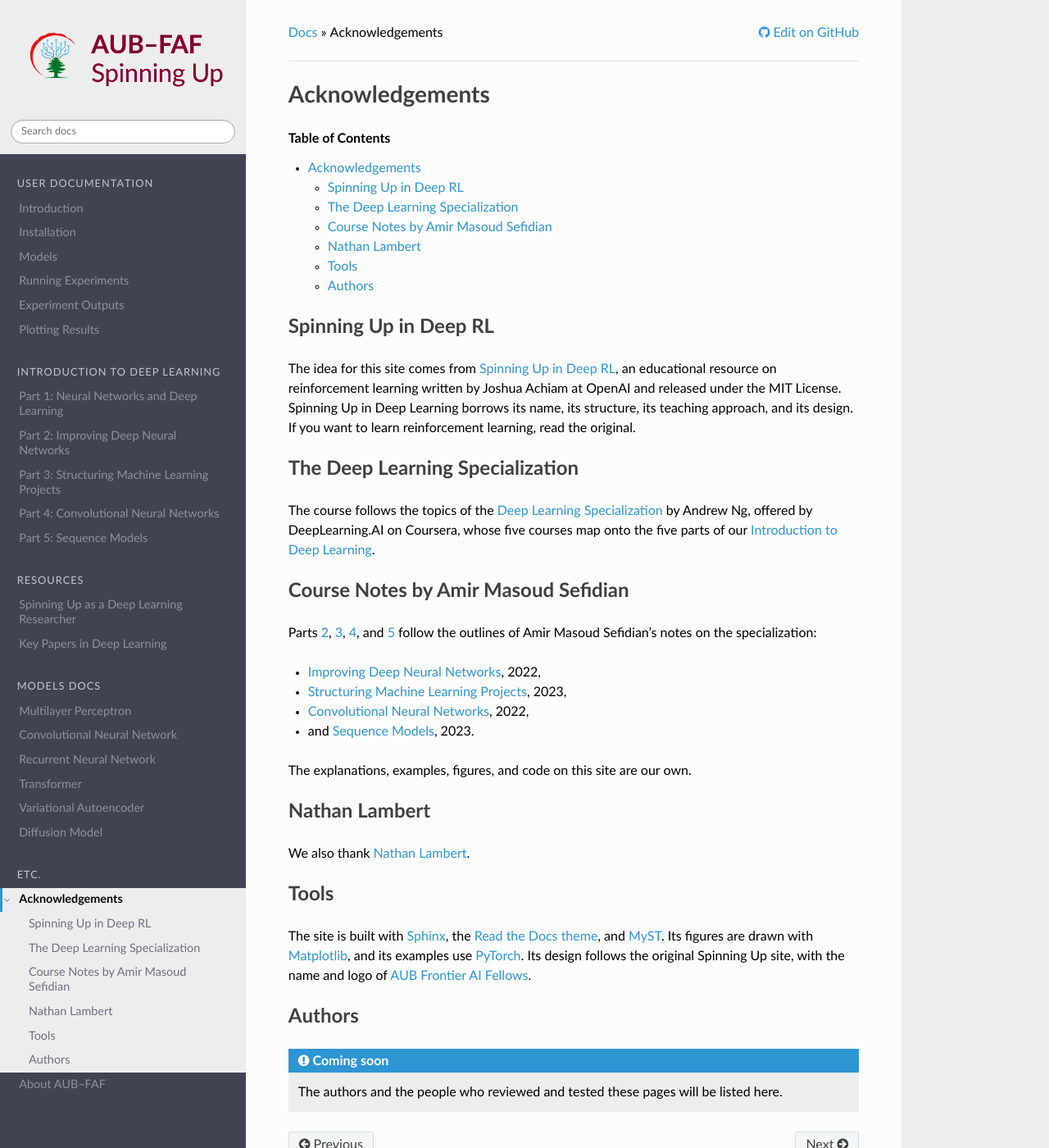
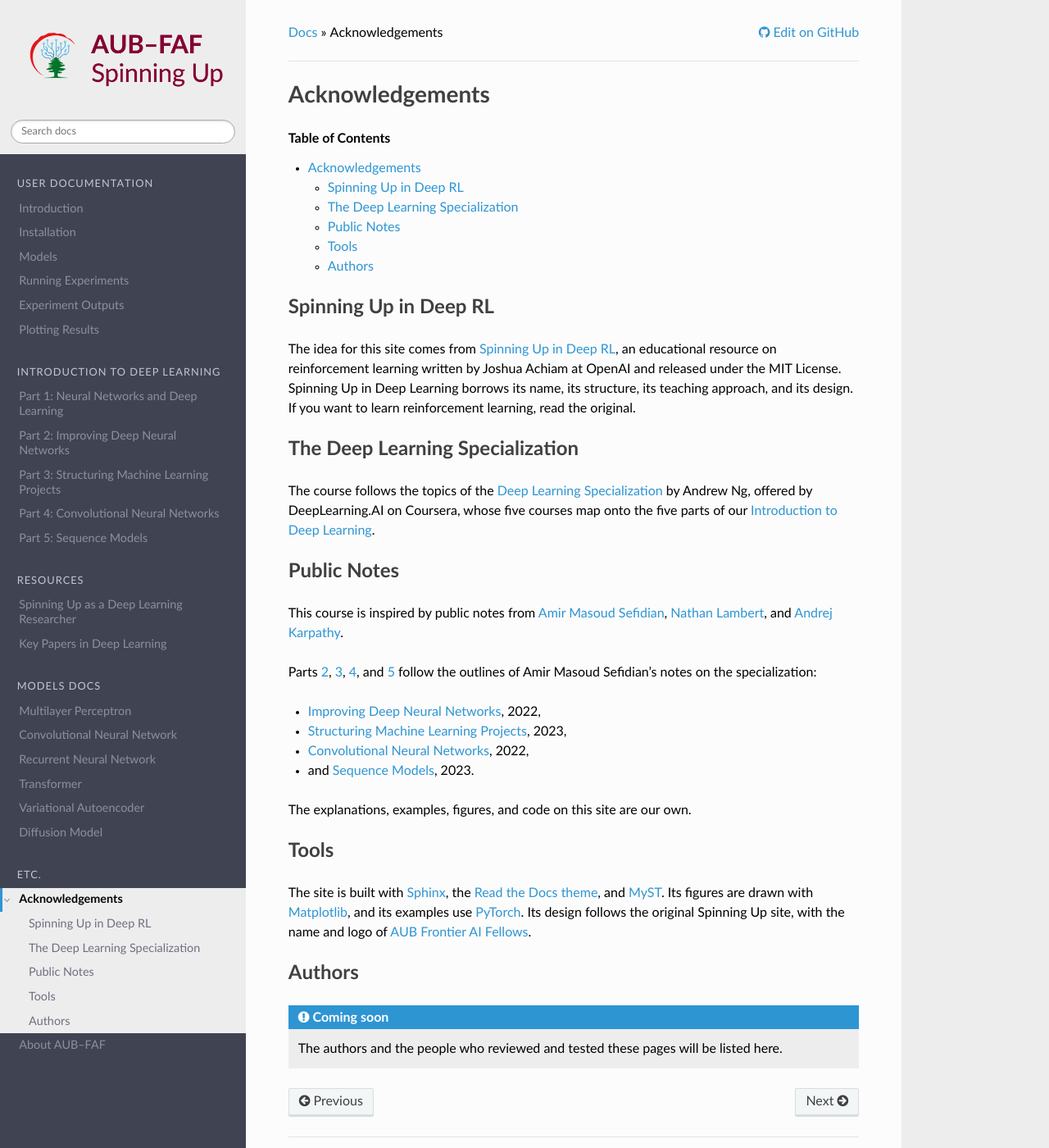
Before and after one commit to Moe-Zbeeb/spinningup-dl, a Sphinx documentation site: the page built from docs/etc/acknowledgements.md, in a window 1280 px wide and 1400 px high. Shown: the whole window at 82% size. Built offline with Sphinx 7.4.7 and the Read the Docs theme 3.1.0, drawn with Linux system fonts in a browser that asks for light colours.

Commit message:
Credit public notes by Sefidian, Lambert, and Karpathy as inspiration
Co-Authored-By: Claude Opus 5.5 <noreply@anthropic.com>

```diff
--- a/docs/etc/acknowledgements.md
+++ b/docs/etc/acknowledgements.md
@@ -12,7 +12,9 @@ The idea for this site comes from [Spinning Up in Deep RL](https://spinningup.op
 
 The course follows the topics of the [Deep Learning Specialization](https://www.deeplearning.ai/courses/deep-learning-specialization/) by Andrew Ng, offered by DeepLearning.AI on Coursera, whose five courses map onto the five parts of our [Introduction to Deep Learning](../intro/neural_networks.md).
 
-## Course Notes by Amir Masoud Sefidian
+## Public Notes
+
+This course is inspired by public notes from [Amir Masoud Sefidian](https://www.sefidian.com/), [Nathan Lambert](https://www.natolambert.com/), and [Andrej Karpathy](https://karpathy.ai/).
 
 Parts [2](../intro/improving_networks.md), [3](../intro/structuring_projects.md), [4](../intro/convnets.md), and [5](../intro/sequence_models.md) follow the outlines of Amir Masoud Sefidian's notes on the specialization:
 
@@ -23,10 +25,6 @@ Parts [2](../intro/improving_networks.md), [3](../intro/structuring_projects.md)
 
 The explanations, examples, figures, and code on this site are our own.
 
-## Nathan Lambert
-
-We also thank [Nathan Lambert](https://www.natolambert.com/).
-
 ## Tools
 
 The site is built with [Sphinx](https://www.sphinx-doc.org/), the [Read the Docs theme](https://sphinx-rtd-theme.readthedocs.io/), and [MyST](https://myst-parser.readthedocs.io/). Its figures are drawn with [Matplotlib](https://matplotlib.org/), and its examples use [PyTorch](https://pytorch.org/). Its design follows the original Spinning Up site, with the name and logo of [AUB Frontier AI Fellows](https://aub-faf.com/).
```
